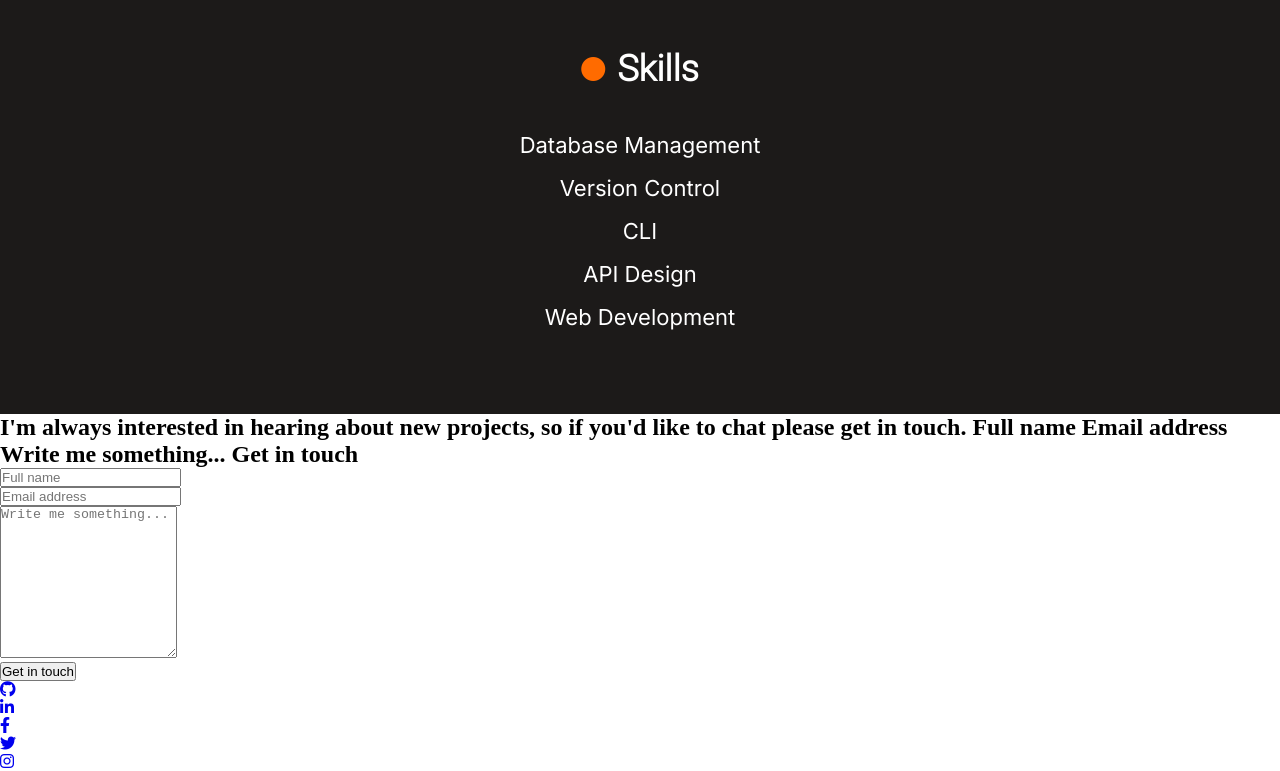
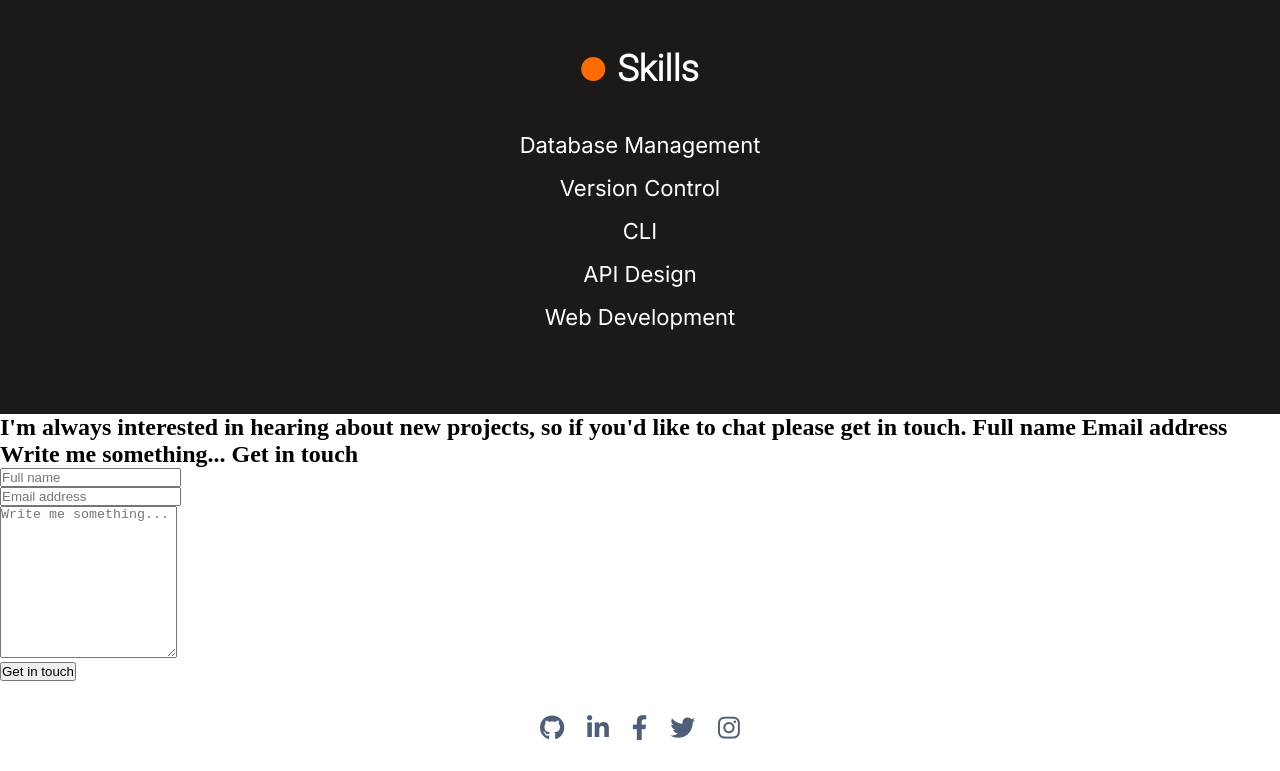
Before and after one commit to Mahamadou-Nouridine/My-Portfolio, a website: page index.html in a window 1280 px wide. Shown: the part 5010-5781 px from the top of the page. After the commit the page ends 5759 px from the top, so only its background shows below. Drawn offline with Linux system fonts and the light colour scheme.

Commit message:
Update css file for footer section

```diff
--- a/style.css
+++ b/style.css
@@ -98,3 +98,29 @@ header > nav {
 .links {
   display: none;
 }
+
+footer {
+  display: flex;
+  justify-content: center;
+  padding-top: 16px
+}
+
+.footer-social>li {
+  list-style-type: none;
+}
+
+.social-item {
+  color: #505F79;
+  font-size: 25px;
+}
+
+.footer-social {
+  display: flex;
+  flex-direction: row;
+  align-items: center;
+  justify-content: space-between;
+  padding: 0;
+  width: 200px;
+  height: 40px;
+  margin-top: 12px;
+}
```
